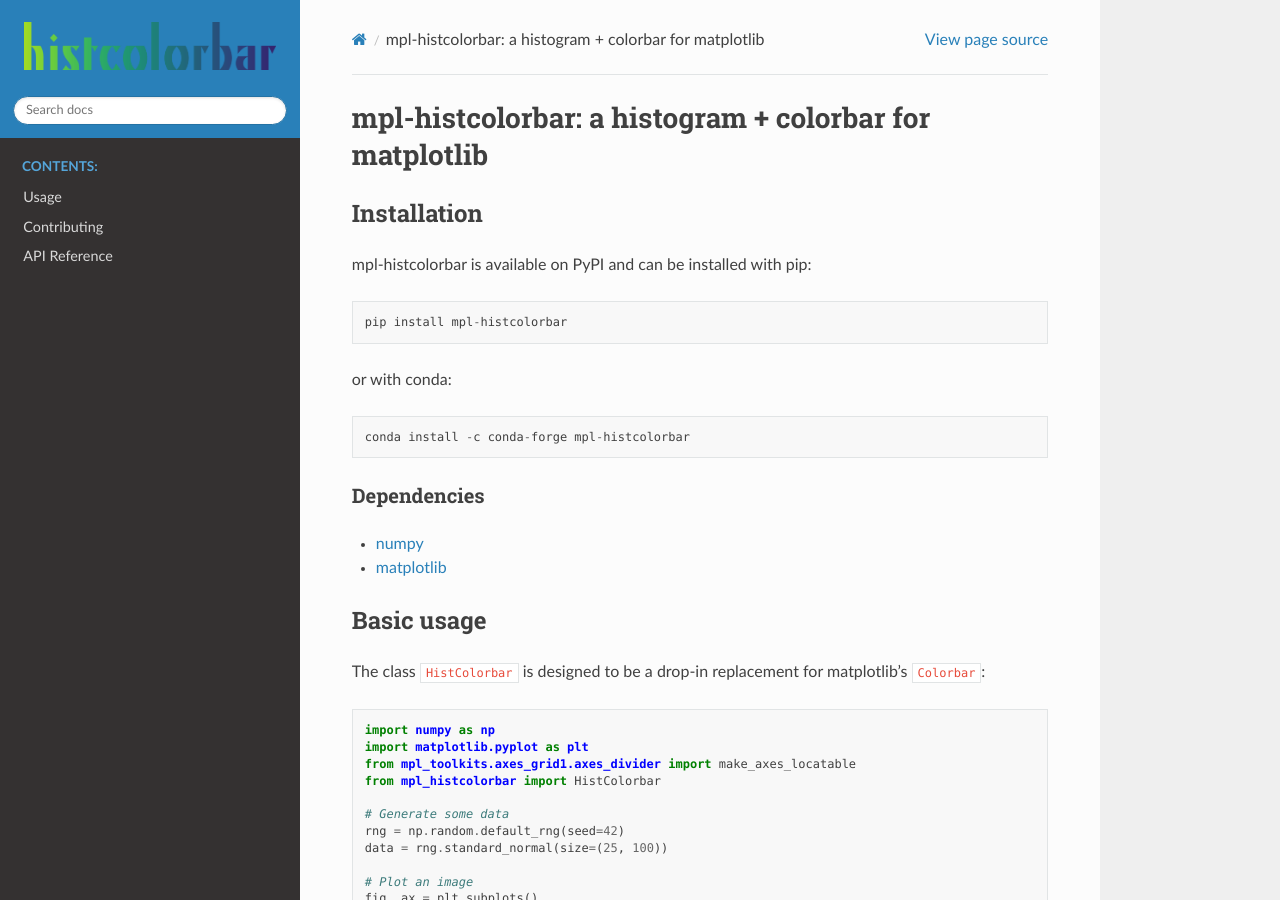
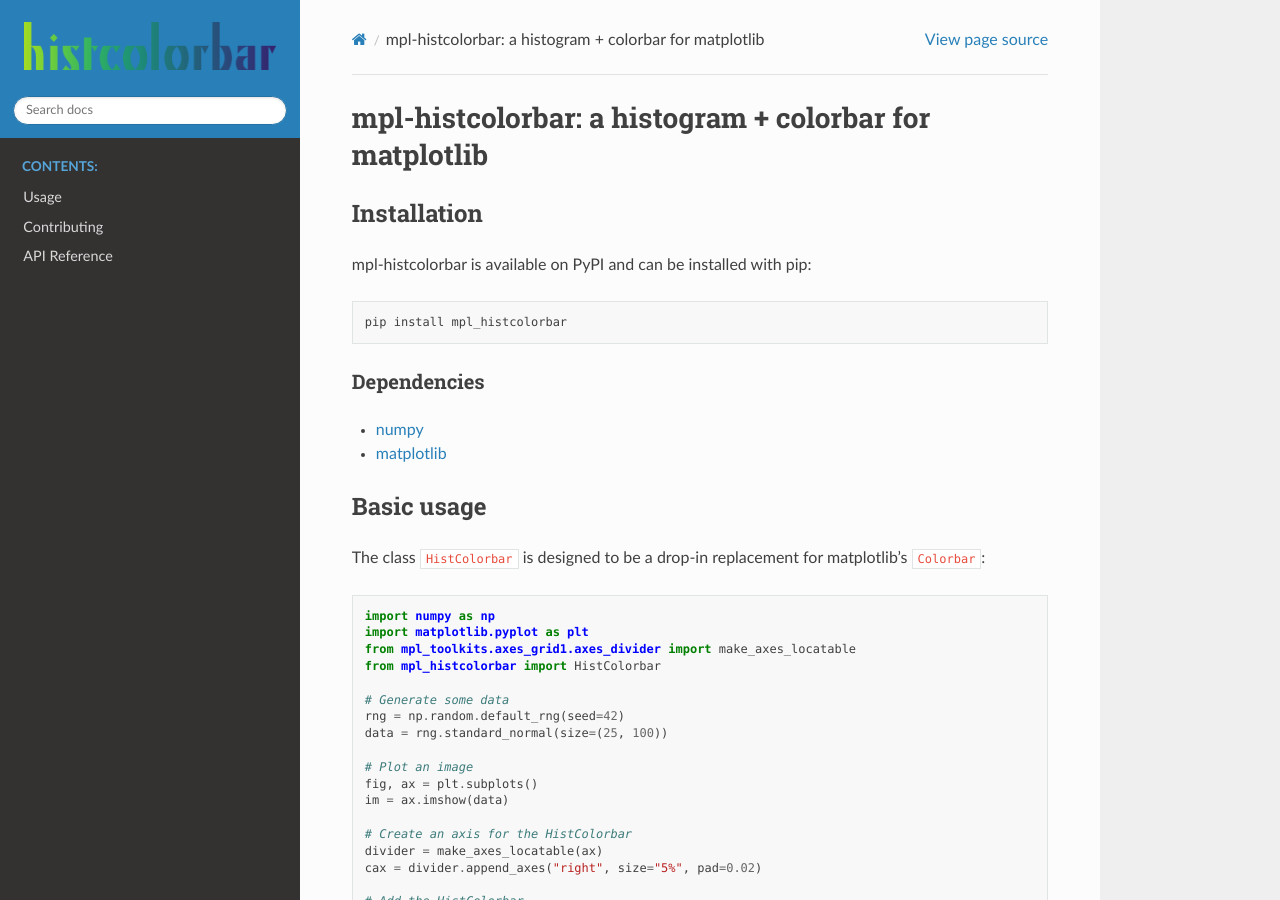
Before and after one commit to jnahlers/mpl-histcolorbar, a Sphinx documentation site: the page built from docs/index.rst, in a window 1280 px wide and 900 px high. Built offline with Sphinx 7.4.7 and the Read the Docs theme 2.0.0, drawn with Linux system fonts in a browser that asks for light colours.

Commit message:
Remove references to conda I thought it might be good to upload to conda as well, but have decided against that for now.

```diff
--- a/docs/index.rst
+++ b/docs/index.rst
@@ -12,11 +12,7 @@ Installation
 
 mpl-histcolorbar is available on PyPI and can be installed with pip::
 
-    pip install mpl-histcolorbar
-
-or with conda::
-
-    conda install -c conda-forge mpl-histcolorbar
+    pip install mpl_histcolorbar
 
 Dependencies
 ^^^^^^^^^^^^
```
Also changed, not shown: README.md (+0 -6 lines).
